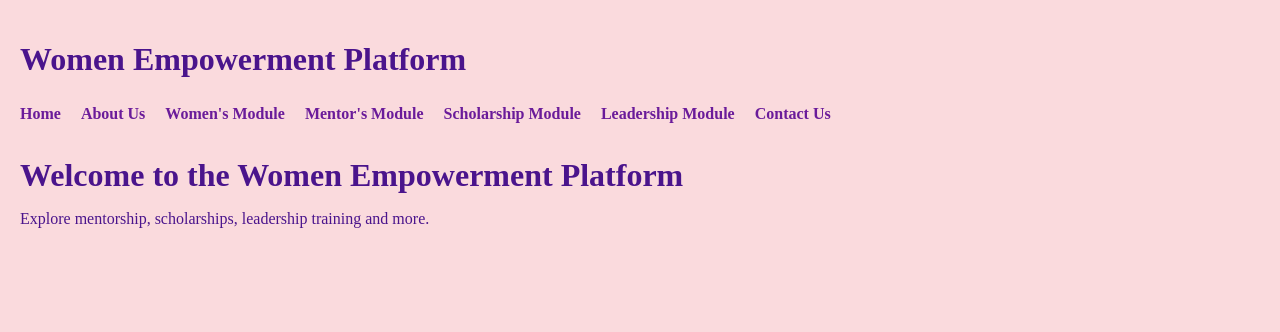
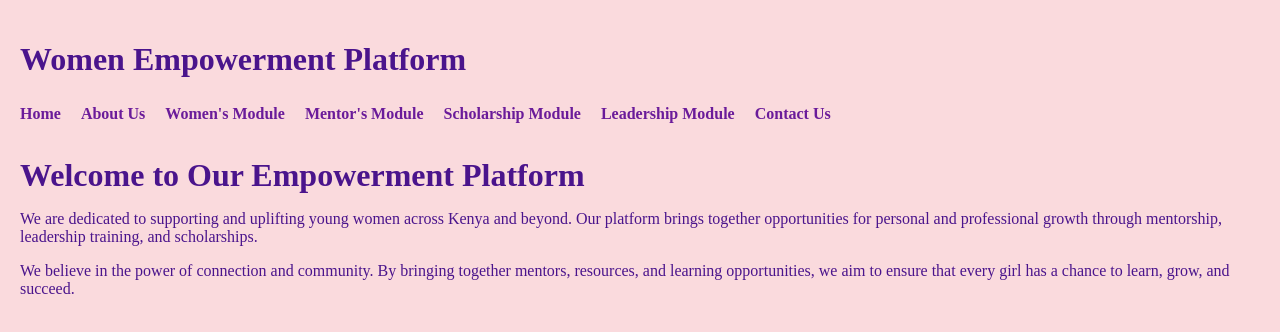
Before and after one commit to Chetalam/ITP-1-Repository, a React (Create React App) app in the folder client/: page / in a window 1280 px wide. Shown: the top 332 px of the page. Built offline with nearby package versions, Linux system fonts and the light colour scheme.

Commit message:
Added more details ih home page

```diff
--- a/client/src/pages/Home.js
+++ b/client/src/pages/Home.js
@@ -3,8 +3,16 @@ import React from 'react';
 function Home() {
   return (
     <div>
-      <h1>Welcome to the Women Empowerment Platform</h1>
-      <p>Explore mentorship, scholarships, leadership training and more.</p>
+      <h1>Welcome to Our Empowerment Platform</h1>
+        <p>
+          We are dedicated to supporting and uplifting young women across Kenya and beyond.
+          Our platform brings together opportunities for personal and professional growth through mentorship,
+          leadership training, and scholarships.
+        </p>
+        <p>
+          We believe in the power of connection and community. By bringing together mentors, resources, and
+          learning opportunities, we aim to ensure that every girl has a chance to learn, grow, and succeed.
+        </p>
     </div>
   );
 }
```
